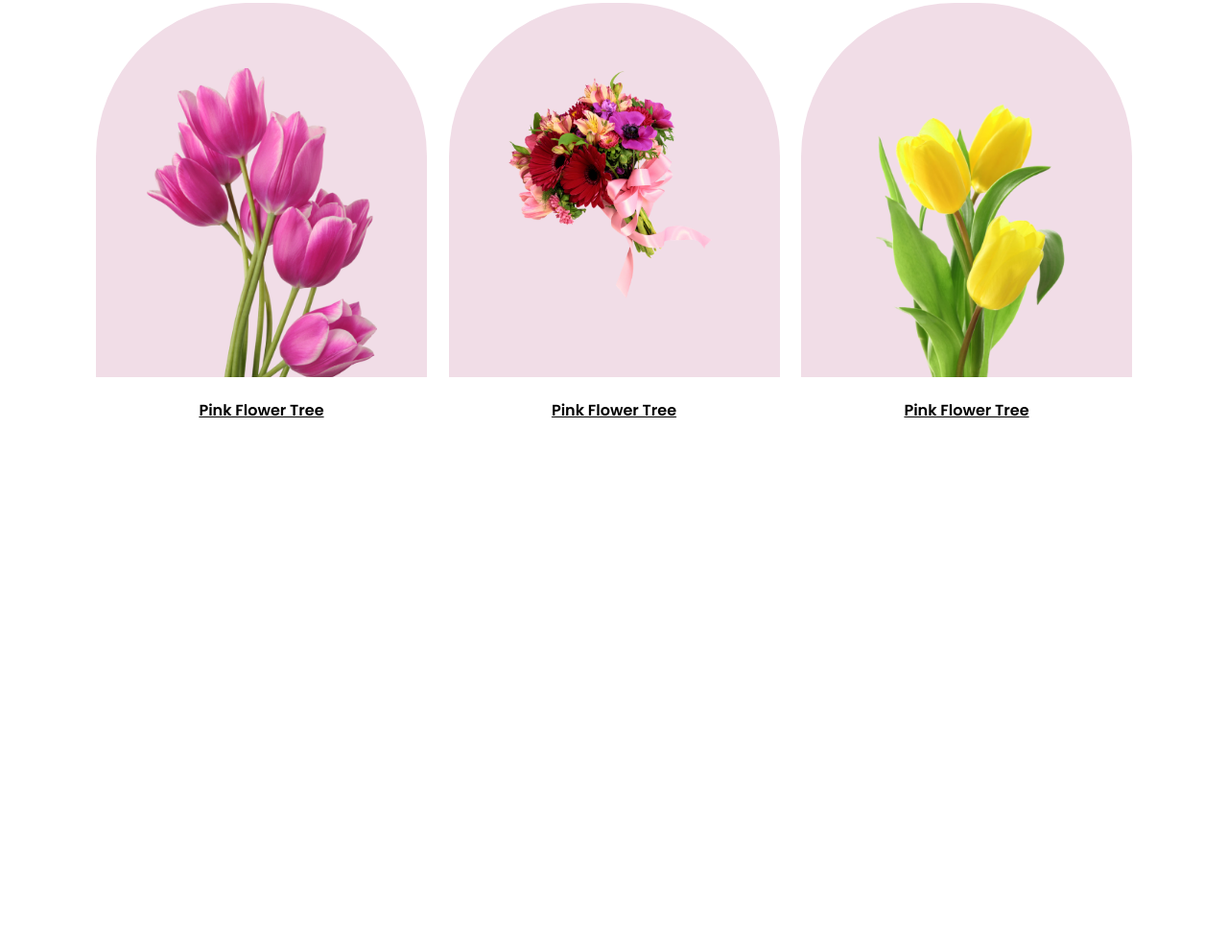
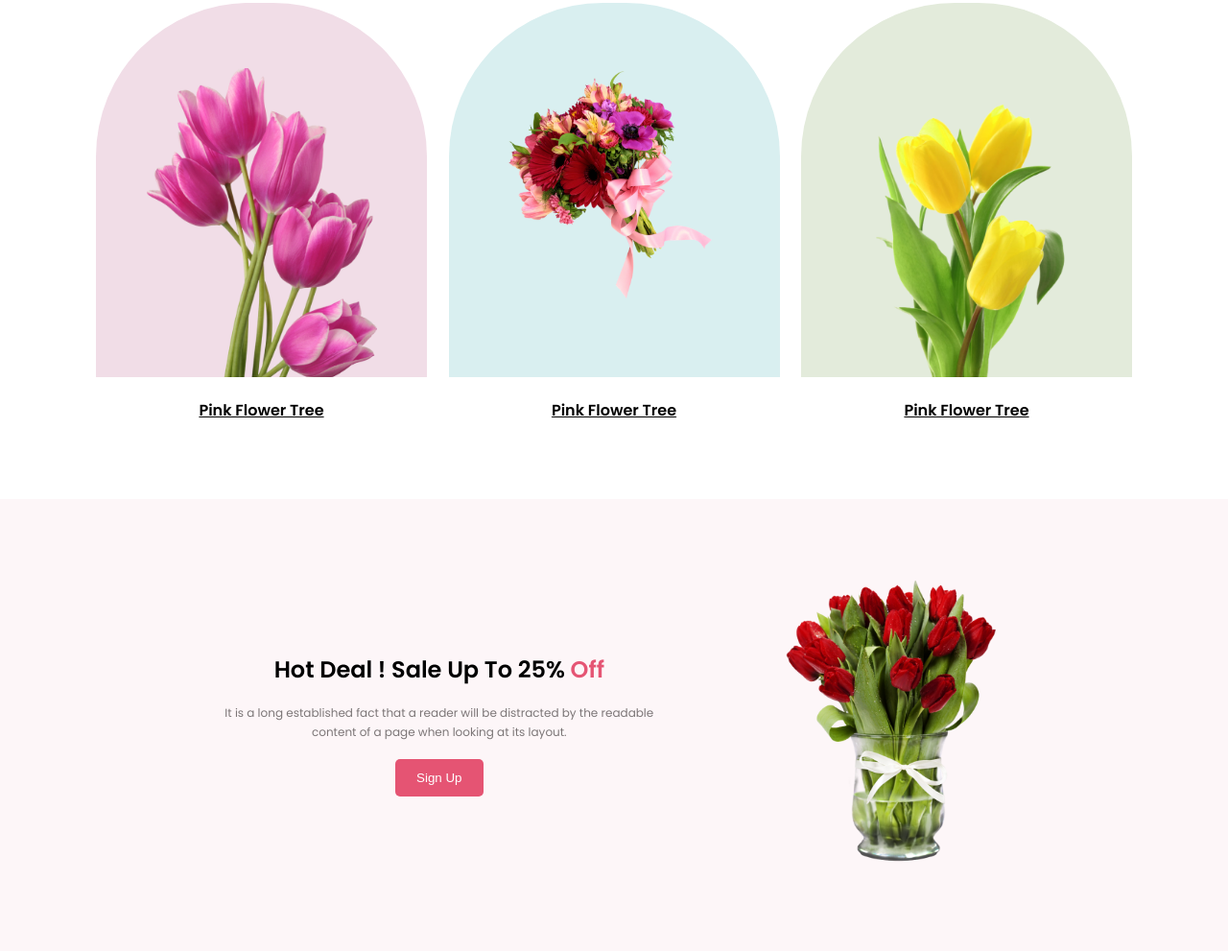
Before and after one commit to princemahmud1/flower-shop, a plain HTML site: page index.html in a window 1280 px wide. Shown: the part 960-1951 px from the top of the page at 96% size. Before the commit the page ends 1480 px from the top, so only its background shows below. Drawn offline with Linux system fonts and the light colour scheme.

Commit message:
added deal section

```diff
--- a/index.html
+++ b/index.html
@@ -38,7 +38,7 @@
         </div>
     </header>
     <main>
-        <section class="featured py-60">
+        <section class="featured py-80">
             <div class="container txt-center">
                 <h2>Our Featured Flowers</h2>
                 <p>It is a long established fact that a reader will be distracted by the readable <br> content of a page
@@ -46,7 +46,7 @@
                     looking at its layout.</p>
                 <div class="featured-items">
                     <div class="featured-item">
-                        <div class="featured-item-top">
+                        <div class="featured-item-top featured-item-top-bg-1">
                             <img src="./asset/pngwing 6.png" alt="">
                         </div>
                         <div class="featured-item-bottom">
@@ -54,7 +54,7 @@
                         </div>
                     </div>
                     <div class="featured-item">
-                        <div class="featured-item-top">
+                        <div class="featured-item-top featured-item-top-bg-2">
                             <img src="./asset/pngwing 5.png" alt="">
                         </div>
                         <div class="featured-item-bottom">
@@ -62,12 +62,28 @@
                         </div>
                     </div>
                     <div class="featured-item">
-                        <div class="featured-item-top">
+                        <div class="featured-item-top featured-item-top-bg-3">
                             <img src="./asset/pngwing 7.png" alt="">
                         </div>
                         <div class="featured-item-bottom">
                             <u>Pink Flower Tree</u>
                         </div>
+                    </div>
+                </div>
+            </div>
+        </section>
+        <section class="deal py-80">
+            <div class="container">
+                <div class="deal-content">
+                    <div class="deal-left txt-center">
+                        <h2>Hot Deal ! Sale Up To 25% <span>Off</span></h2>
+                        <p>It is a long established fact that a reader will be distracted by the readable<br>content of
+                            a
+                            page when looking at its layout.</p>
+                        <button class="btn">Sign Up</button>
+                    </div>
+                    <div class="deal-right">
+                        <img src="./asset/pngwing 8.png" alt="">
                     </div>
                 </div>
             </div>
--- a/style.css
+++ b/style.css
@@ -30,7 +30,7 @@ img {
     text-align: center;
 }
 
-.py-60 {
+.py-80 {
     padding: 80px 0;
 }
 
@@ -88,10 +88,21 @@ img {
     margin-top: 34px;
 }
 
+.featured-item-top-bg-1 {
+    background-color: #f1dde7;
+}
+
+.featured-item-top-bg-2 {
+    background-color: #d9eff0;
+}
+
+.featured-item-top-bg-3 {
+    background-color: #e3ebdb;
+}
+
 .featured-item-top {
     width: 345px;
     height: 390px;
-    background-color: #f1dde7;
     border-radius: 160px 160px 0 0;
     overflow: hidden;
     margin-bottom: 22px;
@@ -116,3 +127,31 @@ img {
 }
 
 /*---------------------------- Deal Section ------------------------*/
+.deal {
+    background: #fdf6f8;
+}
+
+.deal-content {
+    display: flex;
+    align-items: center;
+    justify-content: space-evenly;
+}
+
+.deal-left h2 {
+    font-weight: 600;
+}
+
+.deal-left span {
+    color: #e55574;
+}
+
+.deal-left p {
+    color: #7c7677;
+    font-size: 12px;
+    line-height: 20px;
+    margin: 18px 0;
+}
+
+.deal-right img {
+    width: 230px;
+}
```
